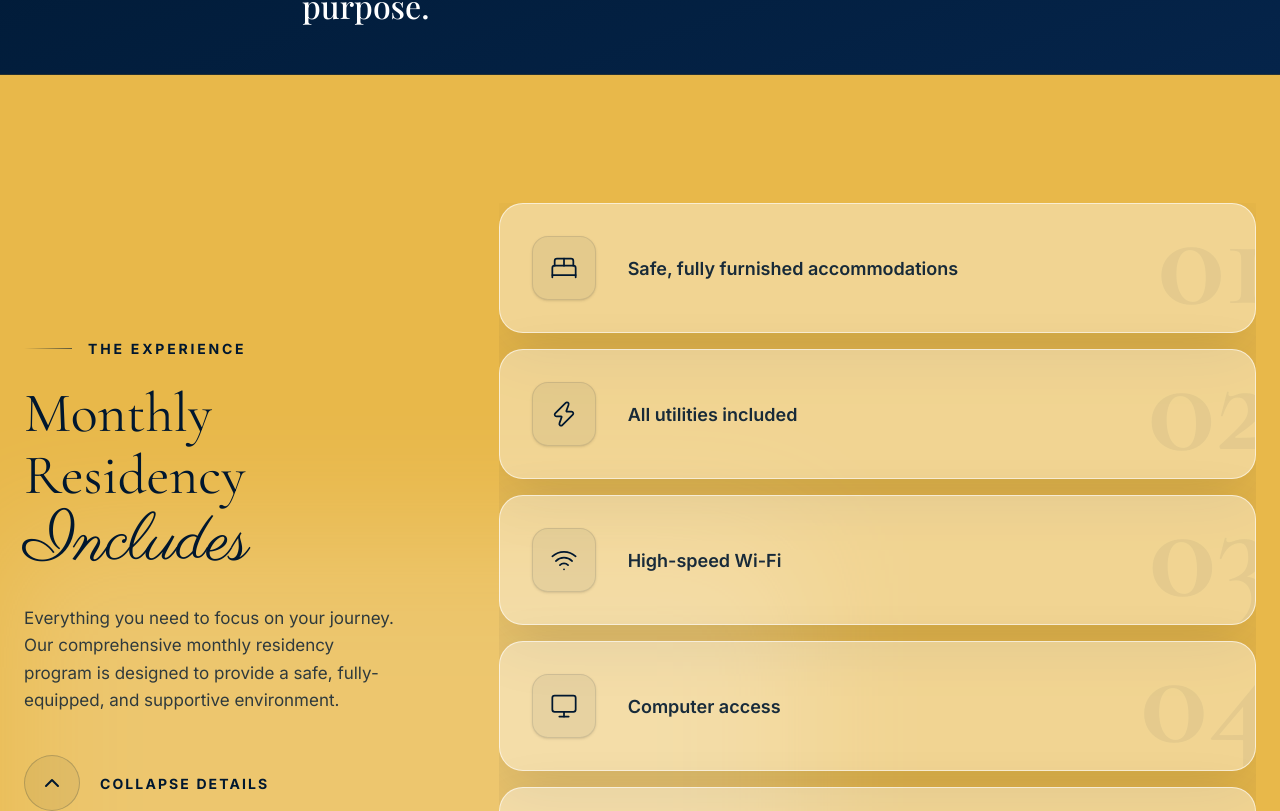
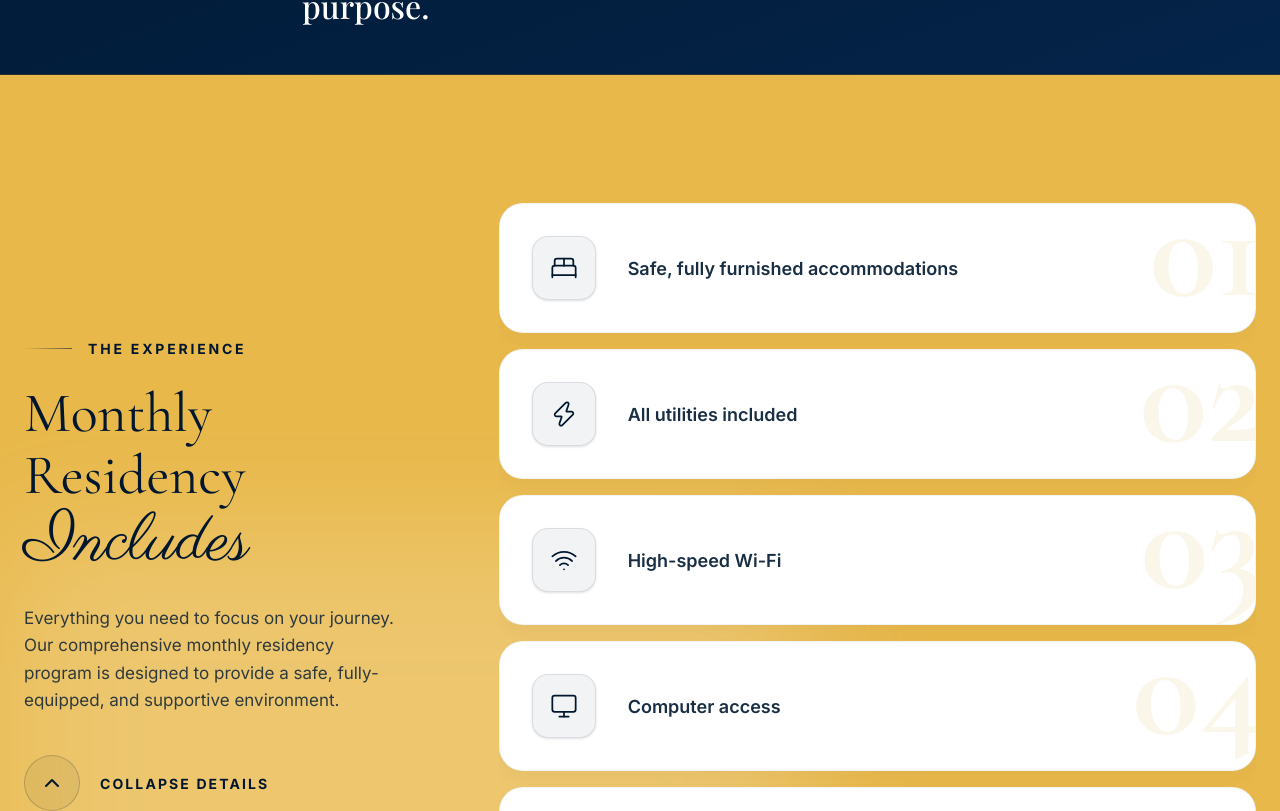
Before and after one commit to HiddenGems810/grace-website, a Next.js app: page / in a window 1280 px wide. Shown: the part 1969-2780 px from the top of the page. Built offline with nearby package versions, Linux system fonts and the light colour scheme; a web font is replaced by a local one.

Commit message:
Fix ProgramsGrid cards to use crisp solid white background with elegant drop shadows

```diff
--- a/components/sections/ProgramsGrid.tsx
+++ b/components/sections/ProgramsGrid.tsx
@@ -96,18 +96,18 @@ export function ProgramsGrid() {
 
                         return (
                           <ScrollReveal key={index} y={20}>
-                            <div className="group relative flex items-center gap-6 md:gap-8 p-6 md:p-8 rounded-[24px] bg-white/40 border border-white/60 hover:border-white hover:bg-white/60 transition-all duration-500 overflow-hidden shadow-[var(--shadow-soft)] hover:shadow-xl hover:-translate-y-1">
+                            <div className="group relative flex items-center gap-6 md:gap-8 p-6 md:p-8 rounded-[24px] bg-white border border-[var(--color-navy-900)]/5 hover:border-[var(--color-navy-900)]/15 transition-all duration-500 overflow-hidden shadow-[0_8px_20px_rgba(0,0,0,0.03)] hover:shadow-[0_20px_40px_rgba(0,23,47,0.08)] hover:-translate-y-1">
 
                               {/* Hover Glow */}
-                              <div className="absolute inset-0 bg-gradient-to-r from-white/40 to-transparent opacity-0 group-hover:opacity-100 transition-opacity duration-500" />
+                              <div className="absolute inset-0 bg-gradient-to-r from-[var(--color-gold-500)]/5 to-transparent opacity-0 group-hover:opacity-100 transition-opacity duration-500" />
 
                               {/* Giant Background Number */}
-                              <span className="absolute -right-4 -bottom-8 font-display text-[100px] md:text-[140px] font-bold text-[var(--color-navy-900)]/5 group-hover:text-[var(--color-navy-900)]/10 transition-colors duration-500 pointer-events-none select-none">
+                              <span className="absolute -right-2 -bottom-6 font-display text-[100px] md:text-[140px] font-bold text-[var(--color-gold-500)]/10 group-hover:text-[var(--color-gold-500)]/20 transition-colors duration-500 pointer-events-none select-none">
                                 {number}
                               </span>
 
                               {/* Icon Container */}
-                              <div className="relative z-10 flex items-center justify-center w-14 h-14 md:w-16 md:h-16 shrink-0 rounded-2xl bg-[var(--color-navy-900)]/5 border border-[var(--color-navy-900)]/10 text-[var(--color-navy-900)] group-hover:scale-110 group-hover:bg-[var(--color-navy-900)] group-hover:text-white shadow-sm transition-all duration-500">
+                              <div className="relative z-10 flex items-center justify-center w-14 h-14 md:w-16 md:h-16 shrink-0 rounded-2xl bg-[var(--color-navy-900)]/5 border border-[var(--color-navy-900)]/10 text-[var(--color-navy-900)] group-hover:scale-110 group-hover:bg-[var(--color-navy-900)] group-hover:text-[var(--color-gold-400)] shadow-sm transition-all duration-500">
                                 <Icon className="w-6 h-6 md:w-7 md:h-7" strokeWidth={1.5} />
                               </div>
 
```
